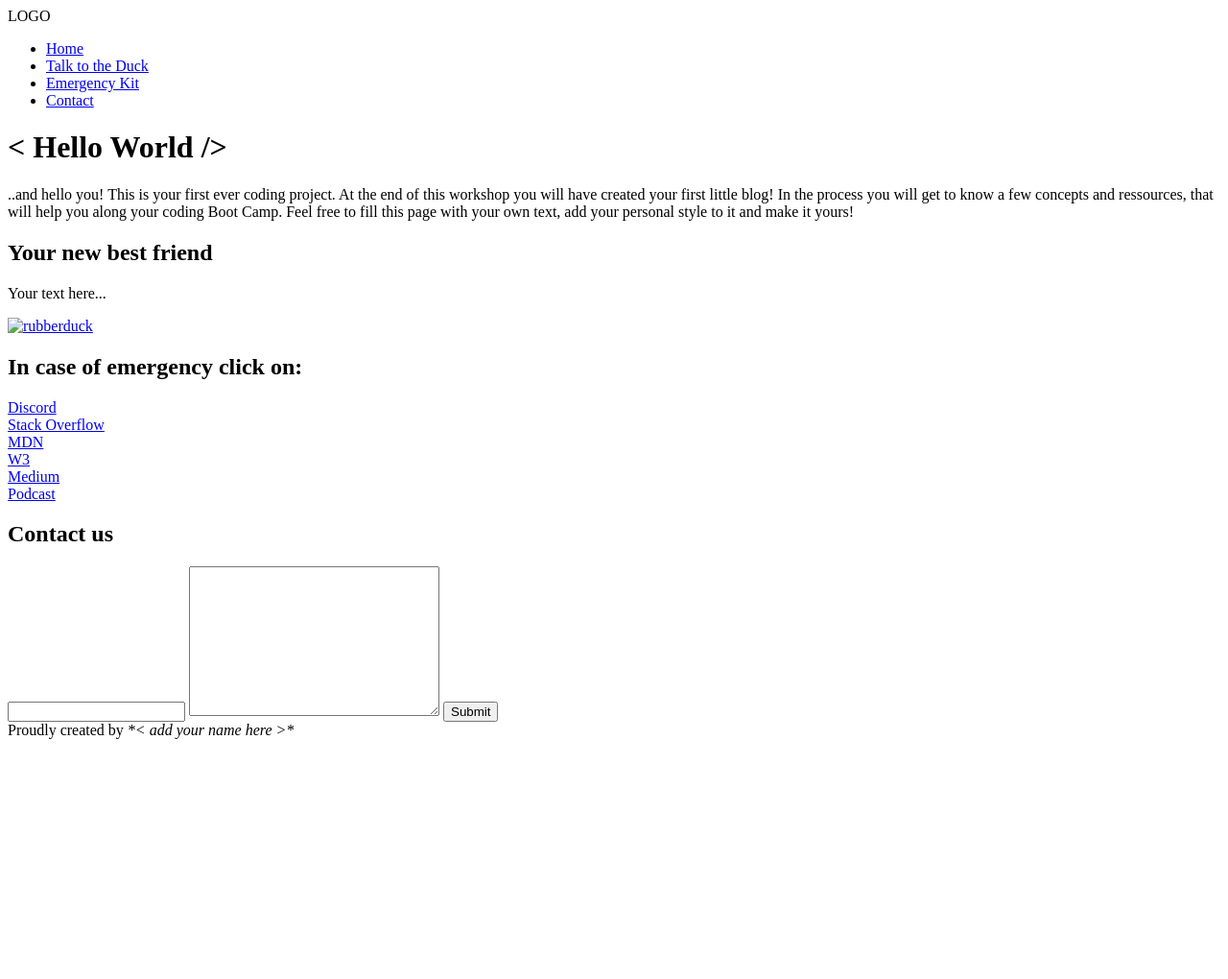
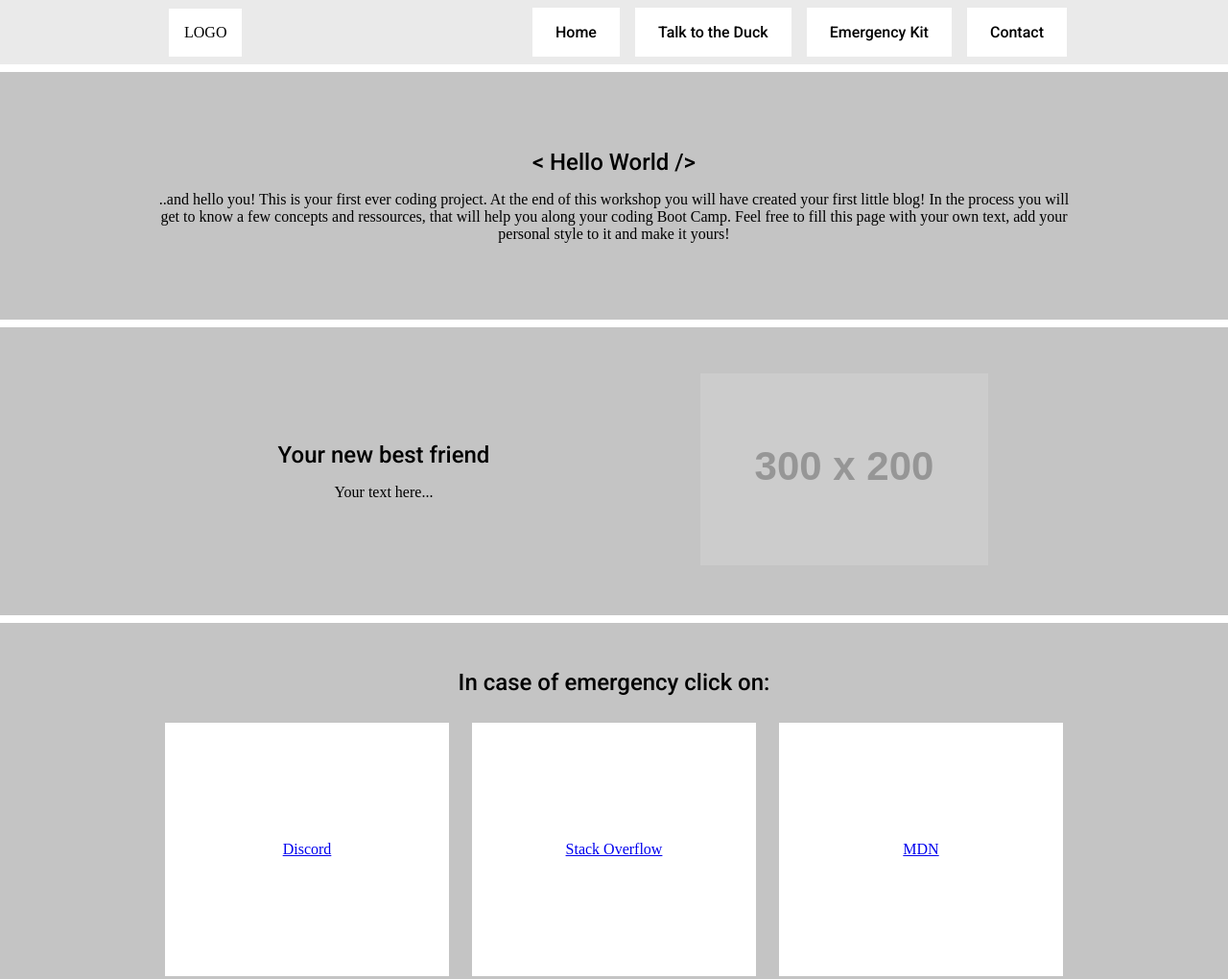
Before and after one commit to rodrigomenezes22/html-structure, a plain HTML site: page index.html in a window 1280 px wide. Shown: the top 1020 px of the page at 96% size. Before the commit the page ends 800 px from the top, so only its background shows below. Drawn offline with Linux system fonts and the light colour scheme; placeholder pictures from the web are drawn by us.

Commit message:
Final CSS

```diff
--- a/index.html
+++ b/index.html
@@ -9,30 +9,38 @@
 </head>
 <body>
     <!-- Navigation -->
+
     <nav>
+        <div class="container is-flex-nav">
             <div class="nav-left">
-            LOGO
+                <div class="logo">LOGO</div>
             </div>
             <div class="nav-right">
                 <ul>
-                <li><a href="#home">Home</a></li>
-                <li><a href="#duck">Talk to the Duck</a></li>
-                <li><a href="#emergency">Emergency Kit</a></li>
-                <li><a href="#contact">Contact</a></li>
+                    <li class="navbar-item"><a href="#home">Home</a></li>
+                    <li class="navbar-item"><a href="#duck">Talk to the Duck</a></li>
+                    <li class="navbar-item"><a href="#emergency">Emergency Kit</a></li>
+                    <li class="navbar-item"><a href="#contact">Contact</a></li>
                 </ul>
             </div>
+        </div>
     </nav>
+
     <!-- Heder -->
     <header>
-        <h1>< Hello World /></h1>
-        <p>..and hello you! This is your first ever coding project. At the end of
+        <div class="container">
+            <h1 class="is-centered">< Hello World /></h1>
+            <p class="is-centered">..and hello you! This is your first ever coding project. At the end of
                     this workshop you will have created your first little blog! In the
                     process you will get to know a few concepts and ressources, that will
                     help you along your coding Boot Camp. Feel free to fill this page with
                     your own text, add your personal style to it and make it yours!</p>
+        </div>
     </header>
     <!-- Duck Section -->
     <section id="duck">
+        <div class="container">
+            <div class="columns">
                 <div class="text">
                     <h2>Your new best friend</h2>
                     <p>
@@ -40,16 +48,20 @@
                     </p>
                 </div>
                 <div class="duck">
-            <a href="*yourlinkhere*"
+                    <a href="#"
                         ><img
-                    src="*yourlinkhere*"
+                            src="http://via.placeholder.com/300x200"
                             alt="rubberduck"
+
                     /></a>
+                </div>
+            </div>
         </div>
     </section>
     <!-- Emergency -->
     <section id="emergency">
-    <h2>In case of emergency click on:</h2>
+        <div class="container">
+        <h2 class="is-centered">In case of emergency click on:</h2>
             <div class="grid-container">
                 <a href="https://discordapp.com/channels/641221910146842644/641593560394760200">
                     <div class="grid-item">Discord</div>
@@ -70,16 +82,19 @@
                     <div class="grid-item">Podcast</div>
                 </a>
             </div>
+        </div>
     </section>
     <footer id="contact">
-        <h2>Contact us</h2>
+        <div class="container">
+            <h2 class="is-centered">Contact us</h2>
             <form>
             <input type="text" />
             <textarea cols="30" rows="10"></textarea>
             <button>Submit</button>
             </form>
-        <div>
+            <p class="is-centered">
                 Proudly created by <em>*< add your name here >*</em>
+            </p>
         </div>
     </footer>
 </body>
--- a/styles.css
+++ b/styles.css
@@ -0,0 +1,149 @@
+@import url('https://fonts.googleapis.com/css2?family=Roboto:wght@100;300;500;900&display=swap');
+* {
+    margin: 0px;
+    padding: 0px;
+}
+
+h1, h2, h3 {
+    font-family: 'Roboto', sans-serif;
+    margin-bottom: 1rem;
+    font-weight: 500;
+}
+
+nav {
+    background-color:#EAEAEA ;
+
+}
+
+.is-flex-nav {
+    display: flex;
+    justify-content: space-between;
+}
+
+.nav-left {
+    display: flex;
+    align-items: center;
+}
+
+.logo {
+    background-color: #FFF;
+    padding: 1rem;
+    margin-left: 1rem;
+}
+
+.nav-right {
+    width: 80%;
+}
+
+.nav-right ul {
+    display: flex;
+    justify-content: flex-end;
+    list-style: none;
+}
+
+.navbar-item {
+    margin: .5rem;
+    padding: 1rem 1.5rem;
+    background-color: #FFFF;
+    font-family: 'Roboto', sans-serif;
+}
+
+.navbar-item a {
+    text-decoration: none;
+    color: black;
+}
+
+.container {
+    width: 100%;
+    max-width: 960px;
+    margin: 0px auto;
+}
+
+
+/* header */
+header {
+    background-color: #C4C4C4;
+    color: black;
+    display: flex;
+    align-items: center;
+    justify-content: center;
+    flex-direction: column;
+    padding: 5rem 1rem;
+    margin: .5rem 0px;
+}
+
+.is-centered {
+    text-align: center;
+}
+
+header h1 {
+    font-size: 1.5rem;
+}
+
+/* Duck */
+
+#duck {
+
+    background-color: #C4C4C4;
+}
+
+.columns   {
+    display: flex;
+    justify-content: center;
+    align-items: center;
+}
+
+#duck .text {
+    width: 50%;
+    padding: 3rem .5rem;
+    display: flex;
+    align-items: center;
+    justify-content: center;
+    flex-direction: column;
+}
+
+#duck .duck {
+    width: 50%;
+    padding: 3rem .5rem;
+    display: flex;
+    align-items: center;
+    justify-content: center;
+}
+
+#emergency {
+    background-color: #C4C4C4;
+    padding: 3rem 0px;
+    margin: .5rem 0px;
+}
+
+.grid-container {
+    display: grid;
+    grid-template-columns: 1fr 1fr 1fr;
+}
+
+.grid-container a {
+    background-color: #fff;
+    margin: .75rem .75rem .5rem;
+    display: flex;
+    padding: 2rem;
+    justify-content: center;
+    align-items: center;
+    height: 200px;
+}
+
+footer {
+    padding: 3rem 0px;
+    background-color: #C4C4C4;
+}
+
+form {
+    width: 100%;
+    max-width: 500px;
+    margin: 0px auto;
+}
+
+input, textarea {
+    display: block;
+    width: 100%;
+    margin-bottom: 1rem;
+}
```
Lines whose indentation alone changed are shown as unchanged.
